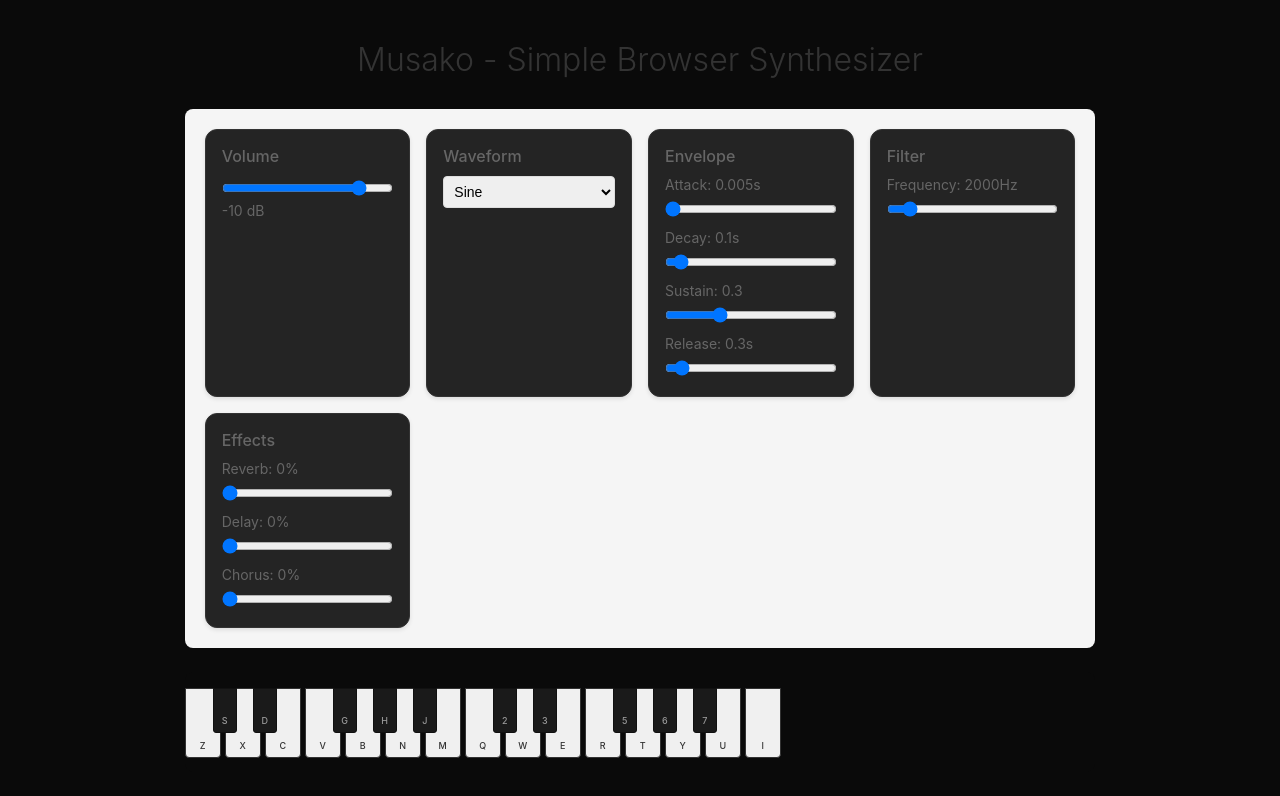
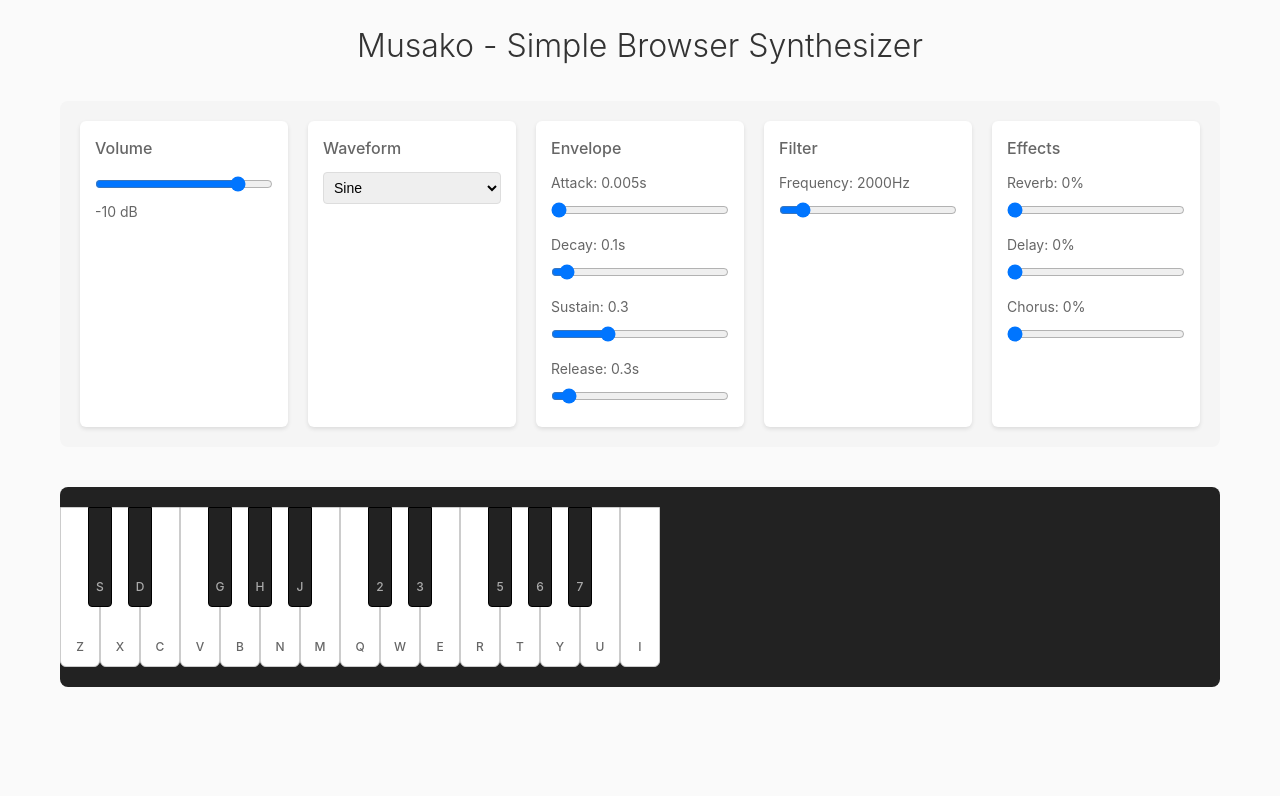
Before and after one commit to HatakeyamaOsamu/aji, a React (Vite) app: page / in a window 1280 px wide. Shown: the top 796 px of the page. Built offline with nearby package versions, Linux system fonts and the light colour scheme.

Commit message:
Update index.css for simplified structure

```diff
--- a/src/styles/index.css
+++ b/src/styles/index.css
@@ -1,489 +1,26 @@
-:root {
-    --bg-primary: #0a0a0a;
-    --bg-secondary: #1a1a1a;
-    --bg-tertiary: #242424;
-    --border-color: #333;
-    --text-primary: #f0f0f0;
-    --text-secondary: #aaa;
-    --text-muted: #666;
-    --accent-color: #00ff88;
-    --accent-hover: #00cc66;
-    --control-bg: #333;
-    --control-hover: #444;
-}
-
+/* Reset and Base Styles */
 * {
-    margin: 0;
-    padding: 0;
-    box-sizing: border-box;
+  margin: 0;
+  padding: 0;
+  box-sizing: border-box;
 }
 
 body {
-    font-family: -apple-system, BlinkMacSystemFont, 'Segoe UI', Roboto, 'Helvetica Neue', Arial, sans-serif;
-    background-color: var(--bg-primary);
-    color: var(--text-primary);
-    min-height: 100vh;
-    display: flex;
-    align-items: center;
-    justify-content: center;
-    padding: 20px;
+  font-family: -apple-system, BlinkMacSystemFont, 'Segoe UI', 'Roboto', 'Oxygen',
+    'Ubuntu', 'Cantarell', 'Fira Sans', 'Droid Sans', 'Helvetica Neue',
+    sans-serif;
+  -webkit-font-smoothing: antialiased;
+  -moz-osx-font-smoothing: grayscale;
+  background-color: #fafafa;
+  color: #333;
+  line-height: 1.6;
 }
 
-.container {
-    width: 100%;
-    max-width: 1600px;
-    background-color: var(--bg-secondary);
-    border-radius: 16px;
-    padding: 24px;
-    box-shadow: 0 8px 32px rgba(0, 0, 0, 0.5);
+#root {
+  min-height: 100vh;
+  display: flex;
+  flex-direction: column;
 }
 
-/* Header */
-.header {
-    display: flex;
-    align-items: center;
-    justify-content: space-between;
-    margin-bottom: 24px;
-    padding: 0 8px;
-}
-
-.title {
-    font-size: 24px;
-    font-weight: 600;
-    color: var(--accent-color);
-}
-
-.header-controls {
-    display: flex;
-    align-items: center;
-    gap: 20px;
-}
-
-.waveform-display {
-    width: 200px;
-    height: 60px;
-    background-color: var(--bg-primary);
-    border-radius: 8px;
-    border: 1px solid var(--border-color);
-}
-
-.voice-counter {
-    font-size: 14px;
-    color: var(--text-muted);
-    padding: 8px 16px;
-    background-color: var(--bg-tertiary);
-    border-radius: 8px;
-    border: 1px solid var(--border-color);
-}
-
-.voice-counter span:nth-child(2) {
-    color: var(--accent-color);
-    font-weight: 500;
-}
-
-/* Controls Grid */
-.controls-grid {
-    display: grid;
-    grid-template-columns: repeat(4, 1fr);
-    grid-template-rows: auto auto;
-    gap: 16px;
-    margin-bottom: 24px;
-}
-
-.control-section {
-    background-color: var(--bg-tertiary);
-    border-radius: 12px;
-    padding: 16px;
-    border: 1px solid var(--border-color);
-}
-
-.section-header {
-    display: flex;
-    justify-content: space-between;
-    align-items: center;
-    margin-bottom: 12px;
-}
-
-.section-title {
-    font-size: 14px;
-    font-weight: 500;
-    margin: 0;
-    color: var(--accent-color);
-    text-transform: uppercase;
-    letter-spacing: 0.5px;
-}
-
-/* Oscillator Section */
-.oscillator-section {
-    grid-column: span 1;
-}
-
-.waveform-selector {
-    display: grid;
-    grid-template-columns: repeat(2, 1fr);
-    gap: 6px;
-}
-
-.waveform-button {
-    height: 40px;
-    background-color: var(--control-bg);
-    border: none;
-    border-radius: 6px;
-    color: var(--text-primary);
-    cursor: pointer;
-    transition: all 0.2s;
-    display: flex;
-    align-items: center;
-    justify-content: center;
-}
-
-.waveform-button svg {
-    width: 32px;
-    height: 18px;
-}
-
-.waveform-button:hover {
-    background-color: var(--control-hover);
-}
-
-.waveform-button.active {
-    background-color: var(--accent-color);
-    color: #000;
-}
-
-/* Envelope Section */
-.envelope-section {
-    grid-column: span 1;
-}
-
-/* Filter Section */
-.filter-section {
-    grid-column: span 1;
-}
-
-.filter-type-selector {
-    display: grid;
-    grid-template-columns: repeat(4, 1fr);
-    gap: 4px;
-    margin-bottom: 12px;
-}
-
-.filter-type-button {
-    padding: 6px;
-    background-color: var(--control-bg);
-    border: none;
-    border-radius: 4px;
-    color: var(--text-primary);
-    cursor: pointer;
-    font-size: 12px;
-    transition: all 0.2s;
-}
-
-.filter-type-button:hover {
-    background-color: var(--control-hover);
-}
-
-.filter-type-button.active {
-    background-color: var(--accent-color);
-    color: #000;
-}
-
-/* Effects Sections */
-.chorus-section,
-.delay-section,
-.reverb-section {
-    grid-column: span 1;
-}
-
-/* Master Section */
-.master-section {
-    grid-column: span 1;
-}
-
-/* Control Groups */
-.control-group {
-    margin-bottom: 10px;
-}
-
-.control-label {
-    display: flex;
-    justify-content: space-between;
-    align-items: center;
-    font-size: 12px;
-    color: var(--text-secondary);
-    margin-bottom: 4px;
-}
-
-.value-display {
-    color: var(--accent-color);
-    font-family: 'Courier New', monospace;
-    font-size: 11px;
-}
-
-/* Sliders */
-.slider {
-    -webkit-appearance: none;
-    appearance: none;
-    width: 100%;
-    height: 3px;
-    background: var(--control-bg);
-    border-radius: 2px;
-    outline: none;
-}
-
-.slider::-webkit-slider-thumb {
-    -webkit-appearance: none;
-    appearance: none;
-    width: 12px;
-    height: 12px;
-    background: var(--accent-color);
-    border-radius: 50%;
-    cursor: pointer;
-    transition: all 0.2s;
-}
-
-.slider::-webkit-slider-thumb:hover {
-    transform: scale(1.2);
-    box-shadow: 0 0 6px rgba(0, 255, 136, 0.5);
-}
-
-.slider::-moz-range-thumb {
-    width: 12px;
-    height: 12px;
-    background: var(--accent-color);
-    border-radius: 50%;
-    cursor: pointer;
-    transition: all 0.2s;
-    border: none;
-}
-
-.slider::-moz-range-thumb:hover {
-    transform: scale(1.2);
-    box-shadow: 0 0 6px rgba(0, 255, 136, 0.5);
-}
-
-/* Switch Control */
-.switch-control {
-    display: flex;
-    align-items: center;
-}
-
-.switch-label {
-    display: flex;
-    align-items: center;
-    gap: 8px;
-    cursor: pointer;
-}
-
-.switch-text {
-    font-size: 12px;
-    color: var(--text-secondary);
-    font-weight: 500;
-}
-
-.switch-wrapper {
-    position: relative;
-    width: 36px;
-    height: 20px;
-}
-
-.switch-input {
-    position: absolute;
-    opacity: 0;
-    width: 0;
-    height: 0;
-}
-
-.switch-slider {
-    position: absolute;
-    cursor: pointer;
-    top: 0;
-    left: 0;
-    right: 0;
-    bottom: 0;
-    background-color: var(--control-bg);
-    transition: all 0.3s;
-    border-radius: 10px;
-}
-
-.switch-slider:before {
-    position: absolute;
-    content: "";
-    height: 14px;
-    width: 14px;
-    left: 3px;
-    bottom: 3px;
-    background-color: var(--text-secondary);
-    transition: all 0.3s;
-    border-radius: 50%;
-}
-
-.switch-input:checked + .switch-slider {
-    background-color: var(--accent-color);
-}
-
-.switch-input:checked + .switch-slider:before {
-    transform: translateX(16px);
-    background-color: #000;
-}
-
-.switch-input:focus + .switch-slider {
-    box-shadow: 0 0 1px var(--accent-color);
-}
-
-/* Disabled State for Controls */
-.control-content.disabled {
-    opacity: 0.4;
-    pointer-events: none;
-}
-
-/* Virtual Keyboard */
-.keyboard-container {
-    background-color: var(--bg-tertiary);
-    border-radius: 12px;
-    padding: 16px;
-    border: 1px solid var(--border-color);
-}
-
-.virtual-keyboard {
-    position: relative;
-    height: 100px;
-    margin-bottom: 12px;
-    background-color: var(--bg-primary);
-    border-radius: 8px;
-    padding: 16px;
-    overflow-x: auto;
-    overflow-y: hidden;
-}
-
-.piano-key {
-    position: absolute;
-    cursor: pointer;
-    user-select: none;
-    transition: all 0.1s;
-    display: flex;
-    align-items: flex-end;
-    justify-content: center;
-    padding-bottom: 6px;
-}
-
-.white-key {
-    width: 36px;
-    height: 70px;
-    background-color: var(--text-primary);
-    border: 1px solid var(--border-color);
-    border-radius: 0 0 4px 4px;
-    z-index: 1;
-}
-
-.white-key:hover {
-    background-color: #e0e0e0;
-}
-
-.white-key.active {
-    background-color: var(--accent-color);
-    transform: translateY(2px);
-}
-
-.black-key {
-    width: 24px;
-    height: 45px;
-    background-color: var(--bg-secondary);
-    border: 1px solid #111;
-    border-radius: 0 0 3px 3px;
-    z-index: 2;
-}
-
-.black-key:hover {
-    background-color: #2a2a2a;
-}
-
-.black-key.active {
-    background-color: var(--accent-hover);
-    transform: translateY(1px);
-}
-
-.key-label {
-    font-size: 9px;
-    color: var(--text-muted);
-    font-weight: 500;
-}
-
-.white-key .key-label {
-    color: #333;
-}
-
-.black-key .key-label {
-    color: #999;
-}
-
-.white-key.active .key-label,
-.black-key.active .key-label {
-    color: #000;
-}
-
-.keyboard-hints {
-    text-align: center;
-}
-
-.hint {
-    font-size: 12px;
-    color: var(--text-muted);
-}
-
-/* Responsive Design */
-@media (max-width: 1200px) {
-    .controls-grid {
-        grid-template-columns: repeat(3, 1fr);
-    }
-}
-
-@media (max-width: 900px) {
-    .controls-grid {
-        grid-template-columns: repeat(2, 1fr);
-    }
-}
-
-@media (max-width: 600px) {
-    .container {
-        padding: 16px;
-    }
-
-    .header {
-        flex-direction: column;
-        gap: 16px;
-        align-items: stretch;
-    }
-
-    .header-controls {
-        justify-content: space-between;
-    }
-
-    .waveform-display {
-        width: 100%;
-        height: 50px;
-    }
-
-    .controls-grid {
-        grid-template-columns: 1fr;
-        gap: 12px;
-    }
-
-    .waveform-selector {
-        grid-template-columns: repeat(4, 1fr);
-    }
-
-    .virtual-keyboard {
-        height: 80px;
-    }
-
-    .white-key {
-        width: 30px;
-        height: 60px;
-    }
-
-    .black-key {
-        width: 20px;
-        height: 40px;
-    }
-}
+/* Import synth-specific styles */
+@import './synth.css';
```
